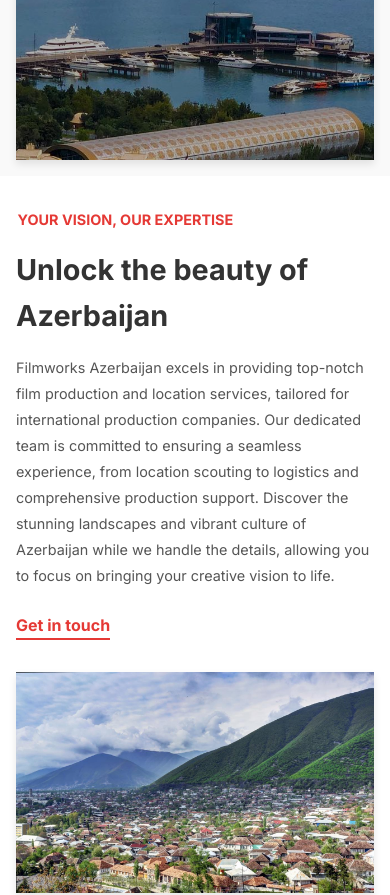
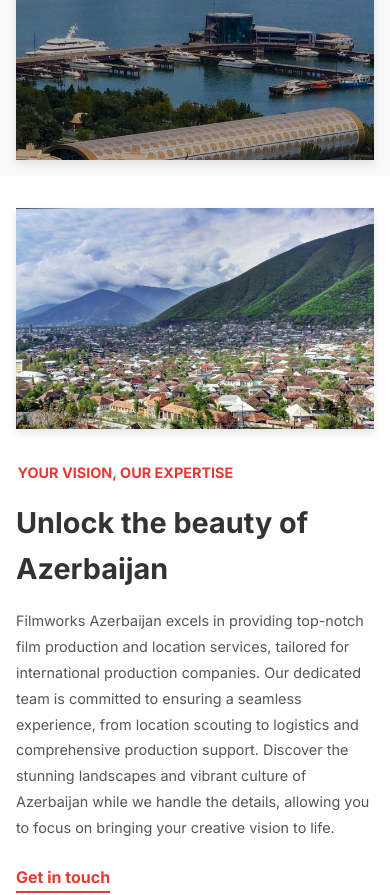
Before and after one commit to nicatzamanwork/adzone, a Next.js app: page / in a window 390 px wide. Shown: the part 2683-3578 px from the top of the page. Built offline with nearby package versions, Linux system fonts and the light colour scheme.

Commit message:
services corrected

```diff
--- a/app/components/styles/About.css
+++ b/app/components/styles/About.css
@@ -65,15 +65,16 @@
 }
 
 /* Responsive adjustments for iPhone 14 Pro Max */
+/* Responsive adjustments for iPhone 14 Pro Max */
 @media (max-width: 430px) {
   .about {
-    flex-direction: column; /* Stack content vertically on small screens */
+    flex-direction: column-reverse; /* Reverse the order of content and image */
     padding: 2rem 1rem; /* Adjust padding */
     gap: 1rem;
   }
 
   .about-content {
-    text-align: left; /* Center the text on mobile */
+    text-align: left; /* Align the text to the left */
     max-width: 100%; /* Remove max-width to utilize full screen width */
   }
 
@@ -100,7 +101,7 @@
 
   .about-image {
     width: 100%; /* Ensure image takes full width */
-    margin-top: 1rem; /* Add some space above the image */
+    margin-bottom: 1rem; /* Add space below the image */
   }
 
   .about-image img {
--- a/app/components/styles/Navbar.css
+++ b/app/components/styles/Navbar.css
@@ -11,7 +11,7 @@
   display: flex;
   justify-content: space-between;
   align-items: center;
-  padding: 16px 20px;
+  padding: 16px 30px;
   position: relative; /* Ensure it stays in its context */
   z-index: 1000; /* Prevent overlapping issues */
 }
@@ -91,6 +91,7 @@
 @media (max-width: 768px) {
   nav {
     align-items: flex-start;
+    padding: 16px 20px;
   }
 
   .checkbtn {
```
Also changed, not shown: pages/richcultural.js (+5 -3 lines).
